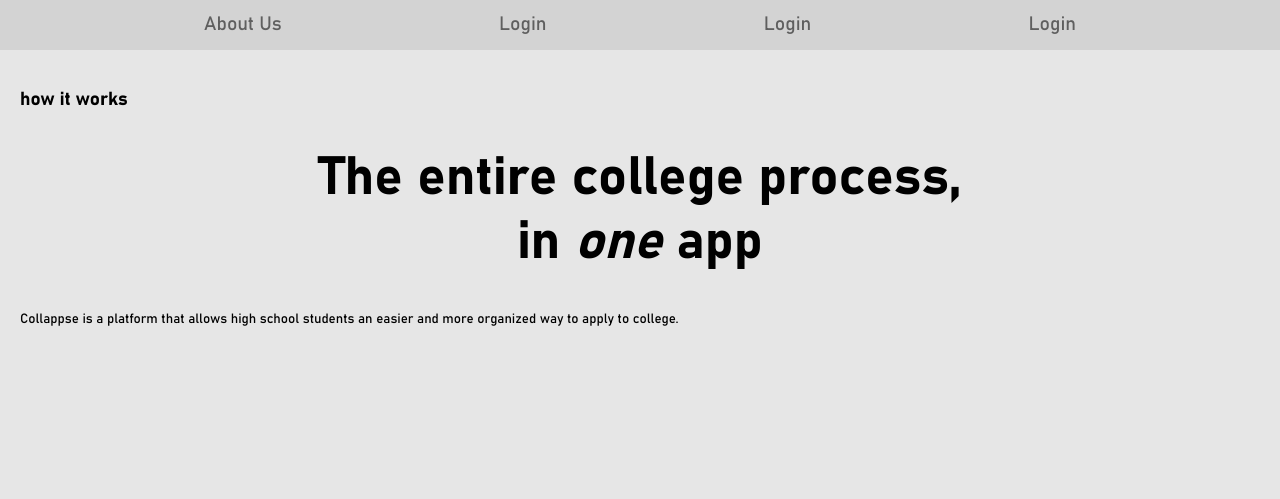
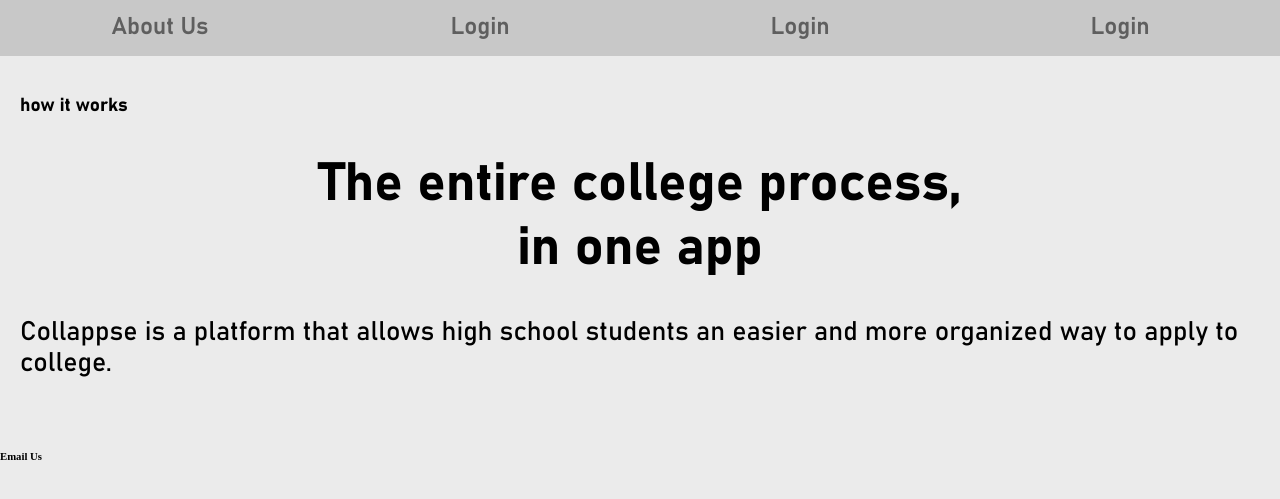
Before and after one commit to I-graham/College-app, a PHP site: page /web/ in a window 1280 px wide. Shown: the top 499 px of the page. Run offline with PHP 8.4, Linux system fonts and the light colour scheme.

Commit message:
First version

```diff
--- a/web/style.css
+++ b/web/style.css
@@ -1,7 +1,7 @@
 body {
 	padding : 0;
 	margin : 0;
-	background-color: rgb(230, 230, 230);
+	background-color: rgb(235, 235, 235);
 }
 
 @font-face {
@@ -14,12 +14,14 @@ nav {
 	display: flex;
 	margin: 0;
 	padding: 0;
-	background-color: lightgrey;
+	background-color: rgb(200, 200, 200);
 	justify-content: space-evenly;
 }
 
 nav a {
 	/*transition: 0.75s;*/
+	height: 100%;
+	width: 100%;
 	text-decoration: none;
 	text-align: center;
 	list-style-type: none;
@@ -28,17 +30,19 @@ nav a {
 	display: table-cell;
 	font-family: Bahn;
 	vertical-align: middle;
-	font-size: larger;
+	font-size: x-large;
+	font-weight: 600;
+	background-clip: border-box;
 	color: rgb(95, 95, 95);
 }
 
 nav a:hover {
-	transition: 0.75s;
-	color: rgb(85, 163, 163);
+	transition: 0.5s;
+	color: rgb(111, 209, 209);
 }
 
 p {
-	font-size: 10pt;
+	font-size: 20pt;
 	color: black;
 }
 
--- a/web/template.html
+++ b/web/template.html
@@ -19,9 +19,8 @@
 			</h3>
 			<h1 class='slogan'>
 				The entire college process,
-				<br /> in <i>one</i> app
+				<br /> in one app
 			</h1>
-			<!-- <img src='' alt=''> we'll find images later-->
 			<p>
 				Collappse is a platform that allows
 				high school students an easier and more organized way to
@@ -29,5 +28,7 @@
 			</p>
 		</div>
 	</body>
-
+	<footer>
+		<h6>Email Us</h6>
+	</footer>
 </html>
```
